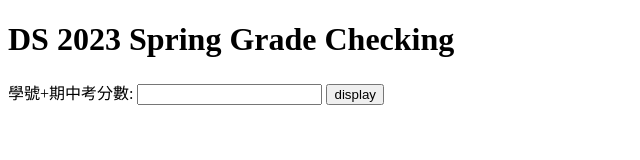
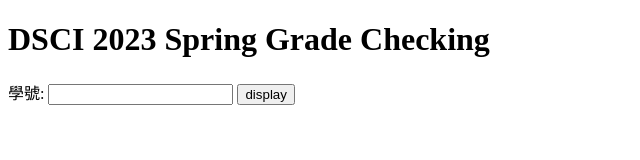
Before and after one commit to eggcm/DSCI-grades-S23, a plain HTML site: page index.html in a window 1280 px wide. Shown: the whole page, without its empty margins (0-640 px from the left). Drawn offline with nearby package versions, Linux system fonts and the light colour scheme; no server answers.

Commit message:
Update index.html

```diff
--- a/index.html
+++ b/index.html
@@ -10,10 +10,10 @@
   </head>
   <body>
     <main>
-        <h1>DS 2023 Spring
+        <h1>DSCI 2023 Spring
 	Grade Checking</h1>
-        <label for="sid-mid">學號+期中考分數:</label>
-        <input type="text" name="sid-mid" id="sid-mid" value="">
+        <label for="sid">學號:</label>
+        <input type="text" name="sid" id="sid" value="">
         <button onclick="display()">display</button>
         <p id="display-grade"></p>
     </main>
```
